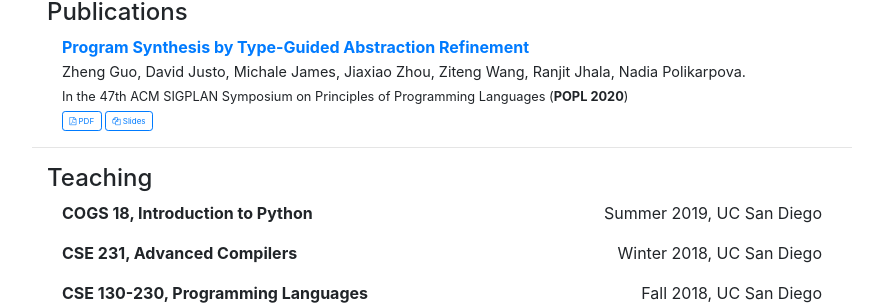
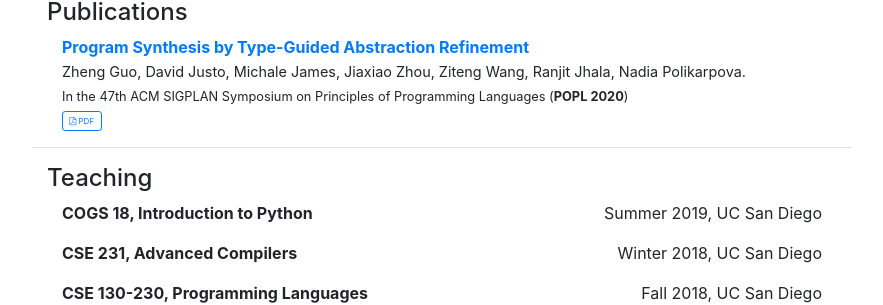
Before and after one commit to aaronguo1996/website-old, a Jekyll site: the page built from index.markdown, in a window 1280 px wide. Shown: the part 846-1151 px from the top of the page, without its empty margins (198-1081 px from the left). Built offline with Jekyll 4.4.1, drawn with Linux system fonts in a browser that asks for light colours.

Commit message:
update publications

```diff
--- a/_includes/publications.html
+++ b/_includes/publications.html
@@ -18,14 +18,14 @@
                     In {{pub.conference}} (<span class="font-weight-bold smaller">{{pub.conf}} {{pub.year}}</span>)
                 </span><br>
                 <span class="smaller">
-                    <a href="assets/papers/{{project.paper}}" class="btn btn-outline-primary btn-sm">
+                    <a href="{{pub.link}}" class="btn btn-outline-primary btn-sm">
                         <i class="fa fa-file-pdf-o"></i>
                         PDF
                     </a>
-                    <a href="{{project.repo}}" class="btn btn-outline-primary btn-sm">
+                    <!-- <a href="{{pub.slide}}" class="btn btn-outline-primary btn-sm">
                         <i class="fa fa-files-o"></i>
                         Slides
-                    </a>
+                    </a> -->
                 </span>
             {% endif %}
         </div>
```
